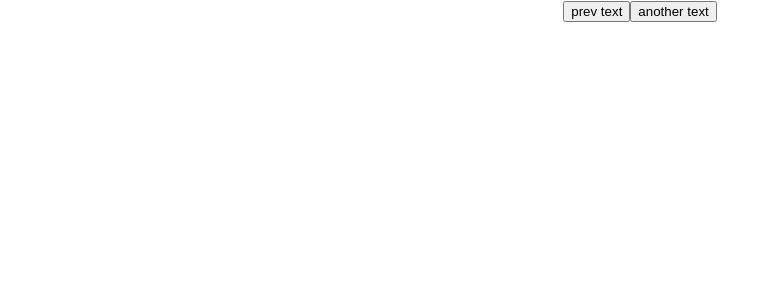
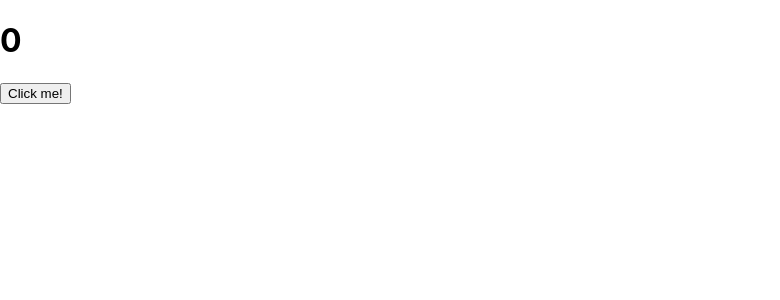
Before and after one commit to eveneul/10week-react-basic, a React (Create React App) app: page / in a window 1280 px wide. Shown: the top 300 px of the page, without its empty margins (0-780 px from the left). Built offline with nearby package versions, Linux system fonts and the light colour scheme.

Commit message:
useEffect 사용법 1

```diff
--- a/src/App.js
+++ b/src/App.js
@@ -1,16 +1,16 @@
-import logo from './logo.svg';
-import './App.css';
-import { useState } from 'react';
-import { MemoBtn } from './components/button';
+import { useEffect, useState } from 'react';
 
 function App() {
-	const [value, setValue] = useState('prev text');
-	const handleClick = () => setValue('current Text!');
+	const [value, setValue] = useState(0);
+	const handleClick = () => setValue((prev) => prev + 1);
 
+	useEffect(() => {
+		console.log(value);
+	}, [value]);
 	return (
 		<div className='App'>
-			<MemoBtn text={value} onClick={handleClick} />
-			<MemoBtn text='another text' />
+			<h1>{value}</h1>
+			<button onClick={handleClick}>Click me!</button>
 		</div>
 	);
 }
--- a/src/components/button.jsx
+++ /dev/null
@@ -1,20 +0,0 @@
-import { memo } from 'react';
-import PropTypes from 'prop-types';
-import styles from '../css/Button.modules.css';
-
-export function Btn(props) {
-	const { text, onClick } = props;
-	console.log(text, 'text~');
-	return (
-		<button className={styles.btn} onClick={onClick}>
-			{text}
-		</button>
-	);
-}
-
-Btn.propTypes = {
-	text: PropTypes.string,
-	onClick: PropTypes.func,
-};
-
-export const MemoBtn = memo(Btn);
--- a/src/css/button.modules.css
+++ /dev/null
@@ -1,6 +0,0 @@
-.btn {
-	padding: 10px;
-	border: none;
-	border-radius: 10px;
-	background-color: tomato;
-}
```
